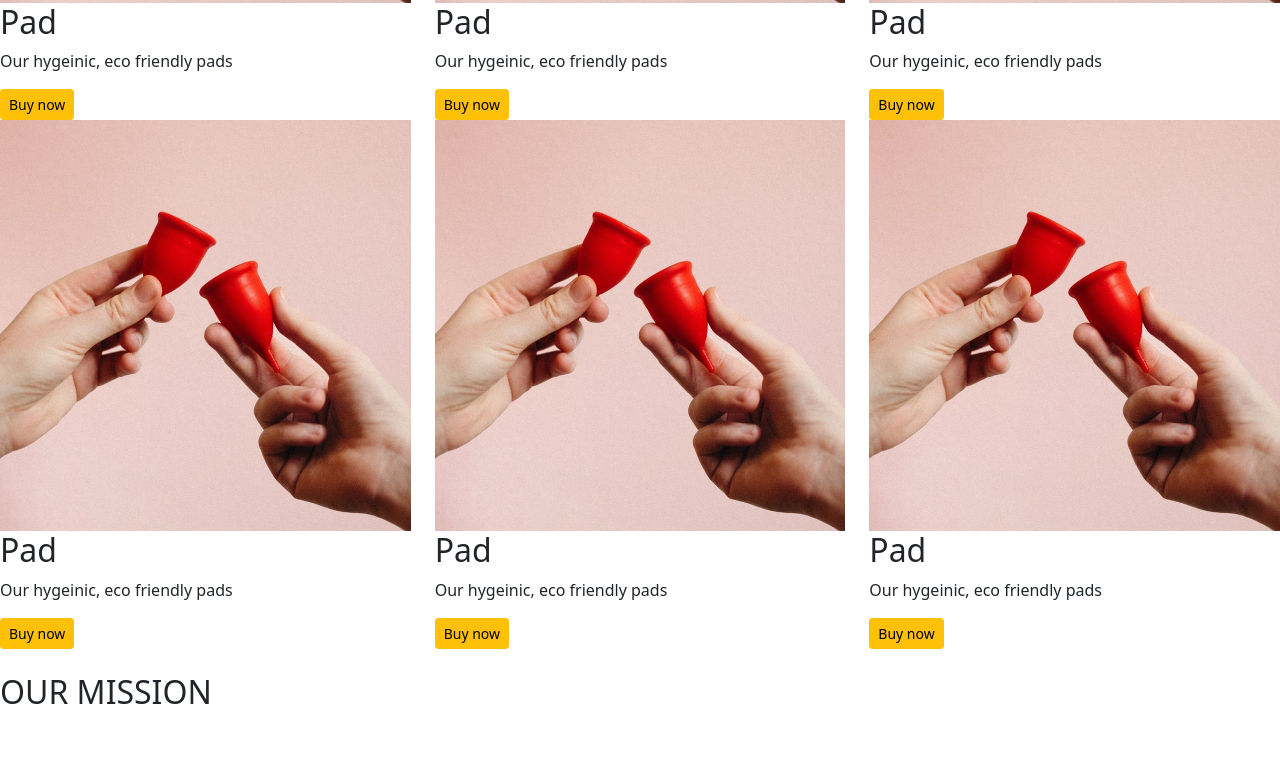
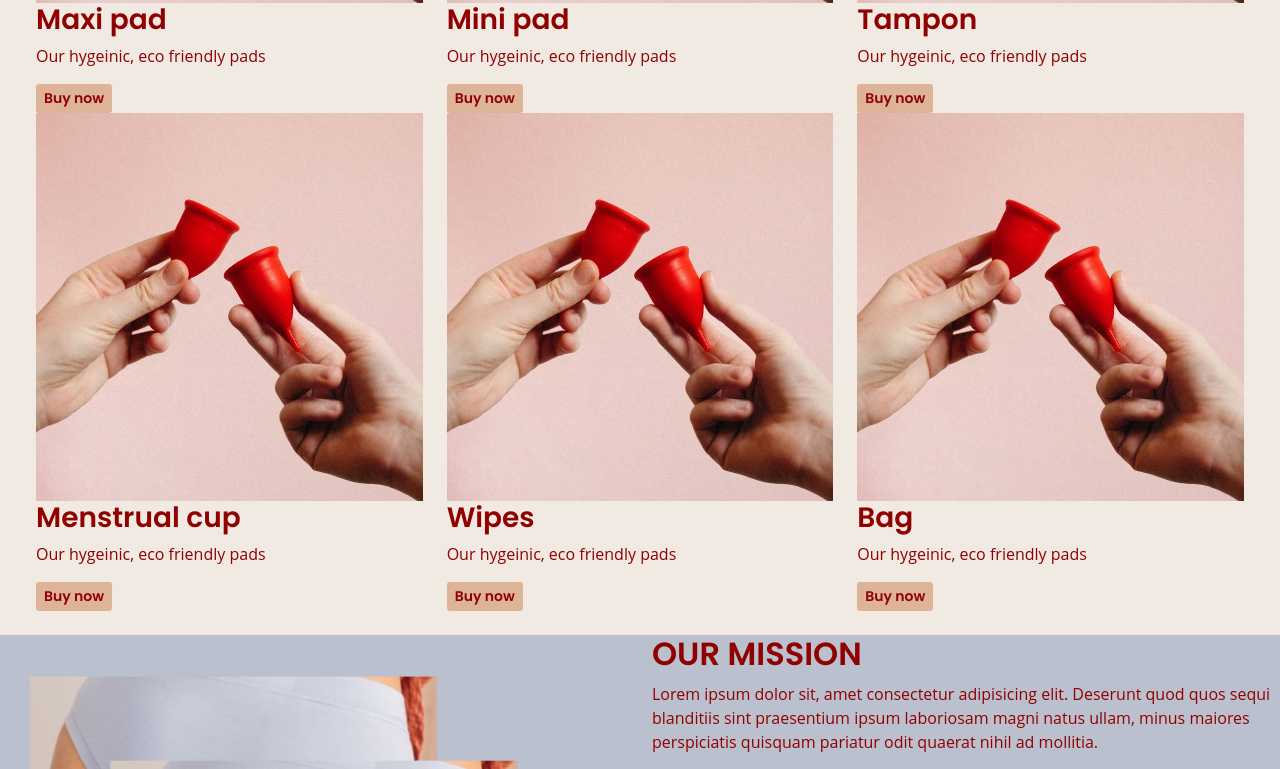
Before and after one commit to MoniqueFunch/allways, a plain HTML site: page index.html in a window 1280 px wide. Shown: the part 1191-1960 px from the top of the page. Before the commit the page ends 1918 px from the top, so only its background shows below. Drawn offline with nearby package versions, Linux system fonts and the light colour scheme.

Commit message:
second section tilføjet

```diff
--- a/index.html
+++ b/index.html
@@ -75,56 +75,65 @@
       </section>
 
       <!-- FIRST SECTION -->
-      <section id="first_section" class="row">
-        <h1>OUR PRODUCTS</h1>
+      <section id="first_section" class="row m-4">
+        <div class=""><h1>OUR PRODUCTS</h1></div>
         <div class="col-6 col-lg-4">
           <img class="img-fluid" src="images/eksempel.jpeg" alt="" />
-          <h2>Pad</h2>
+          <h3>Maxi pad</h3>
           <p>Our hygeinic, eco friendly pads</p>
           <button type="button" class="btn btn-warning btn-sm">Buy now</button>
         </div>
 
         <div class="col-6 col-lg-4">
           <img class="img-fluid" src="images/eksempel.jpeg" alt="" />
-          <h2>Pad</h2>
+          <h3>Mini pad</h3>
           <p>Our hygeinic, eco friendly pads</p>
           <button type="button" class="btn btn-warning btn-sm">Buy now</button>
         </div>
 
         <div class="col-6 col-lg-4">
           <img class="img-fluid" src="images/eksempel.jpeg" alt="" />
-          <h2>Pad</h2>
+          <h3>Tampon</h3>
           <p>Our hygeinic, eco friendly pads</p>
           <button type="button" class="btn btn-warning btn-sm">Buy now</button>
         </div>
 
         <div class="col-6 col-lg-4">
           <img class="img-fluid" src="images/eksempel.jpeg" alt="" />
-          <h2>Pad</h2>
+          <h3>Menstrual cup</h3>
           <p>Our hygeinic, eco friendly pads</p>
           <button type="button" class="btn btn-warning btn-sm">Buy now</button>
         </div>
 
         <div class="col-6 col-lg-4">
           <img class="img-fluid" src="images/eksempel.jpeg" alt="" />
-          <h2>Pad</h2>
+          <h3>Wipes</h3>
           <p>Our hygeinic, eco friendly pads</p>
           <button type="button" class="btn btn-warning btn-sm">Buy now</button>
         </div>
 
         <div class="col-6 col-lg-4">
           <img class="img-fluid" src="images/eksempel.jpeg" alt="" />
-          <h2>Pad</h2>
+          <h3>Bag</h3>
           <p>Our hygeinic, eco friendly pads</p>
           <button type="button" class="btn btn-warning btn-sm">Buy now</button>
         </div>
       </section>
 
       <!-- SECOND SECTION -->
-      <section id="second_section">
-        <img src="" alt="" />
-        <h2>OUR MISSION</h2>
-        <p></p>
+      <section id="second_section" class="row">
+        <div class="col-sm-6">
+          <img class="img-fluid" src="images/booty.png" alt="our mission" />
+        </div>
+        <div class="col-sm-6">
+          <h2>OUR MISSION</h2>
+          <p>
+            Lorem ipsum dolor sit, amet consectetur adipisicing elit. Deserunt
+            quod quos sequi blanditiis sint praesentium ipsum laboriosam magni
+            natus ullam, minus maiores perspiciatis quisquam pariatur odit
+            quaerat nihil ad mollitia.
+          </p>
+        </div>
       </section>
 
       <!-- THIRD SECTION -->
--- a/style.css
+++ b/style.css
@@ -4,7 +4,7 @@
 }
 
 .navbar {
-  background-color: #d7b59f !important;
+  background-color: #deb499 !important;
 }
 .nav-link {
   font-family: "Open sans", sans-serif;
@@ -22,3 +22,39 @@
 .navbar-toggler-icon {
   background-image: url("burgermenu.png") !important;
 }
+
+h1 {
+  font-family: "poppins", sans-serif;
+  color: #910000;
+}
+
+h2 {
+  font-family: "poppins", sans-serif;
+  color: #910000;
+}
+
+h3 {
+  font-family: "poppins", sans-serif;
+  color: #910000;
+}
+
+.btn {
+  background-color: #deb499;
+  color: #910000;
+  border: none;
+  font-family: "poppins", sans-serif;
+}
+
+p {
+  font-family: "Open sans", sans-serif;
+  color: #910000;
+}
+main {
+  background-color: #f0eae2;
+}
+#first_section {
+  /* background-color: #f0eae2; */
+}
+#second_section {
+  background-color: #bac0cd;
+}
```
Also changed, not shown: images/booty.png (added).
